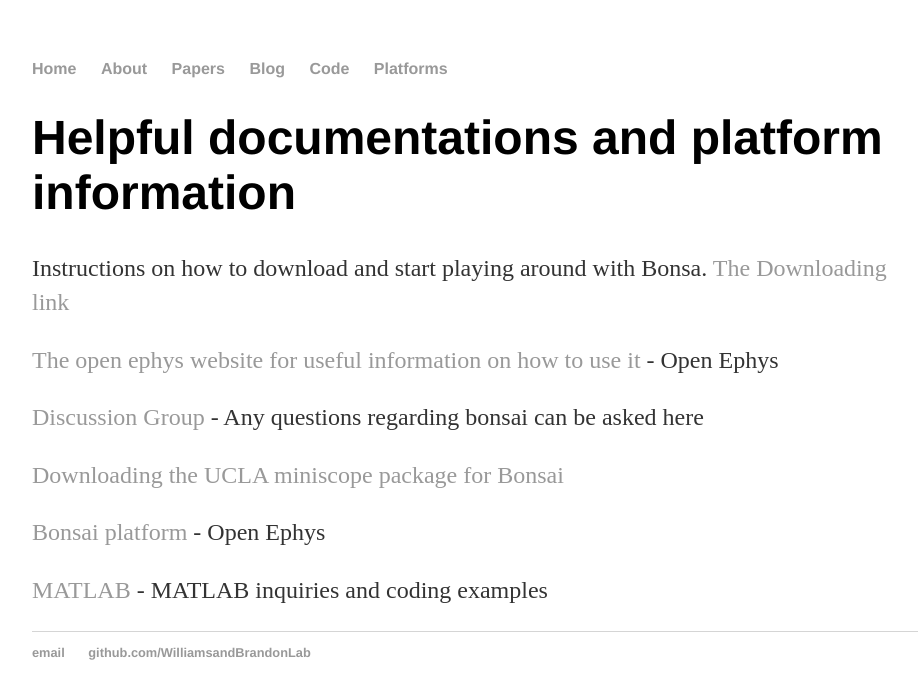
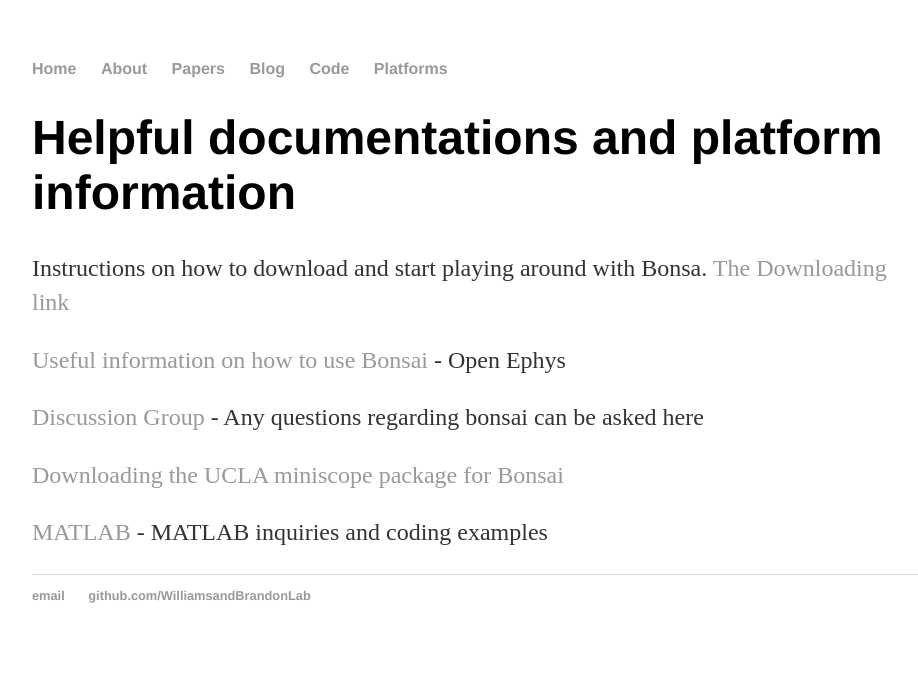
Before and after one commit to WilliamsandBrandanLab/WilliamsandBrandanLab.github.io, a Jekyll site: the page built from documentation/index.md, in a window 1280 px wide. Shown: the top 699 px of the page, without its empty margins (160-1078 px from the left). Built offline with Jekyll 4.4.1, drawn with Linux system fonts in a browser that asks for light colours; our own code applies the rules of GitHub Pages for plain Markdown files.

Commit message:
Update index.md

```diff
--- a/documentation/index.md
+++ b/documentation/index.md
@@ -2,12 +2,12 @@
 Instructions on how to download and start playing around with Bonsa.
 [The Downloading link](https://bonsai-rx.org//docs/installation/)
 
-[The open ephys website for useful information on how to use it](http://www.open-ephys.org/bonsai/) - Open Ephys
+[Useful information on how to use Bonsai](http://www.open-ephys.org/bonsai/) - Open Ephys
 
 [Discussion Group](https://groups.google.com/forum/#!forum/bonsai-users) - Any questions regarding bonsai can be asked here
 
 [Downloading the UCLA miniscope package for Bonsai](https://github.com/jonnew/Bonsai.Miniscope )
 
-[Bonsai platform](http://www.open-ephys.org/bonsai/) - Open Ephys
+
 
 [MATLAB](https://www.mathworks.com/matlabcentral/answers/index) - MATLAB inquiries and coding examples
```
